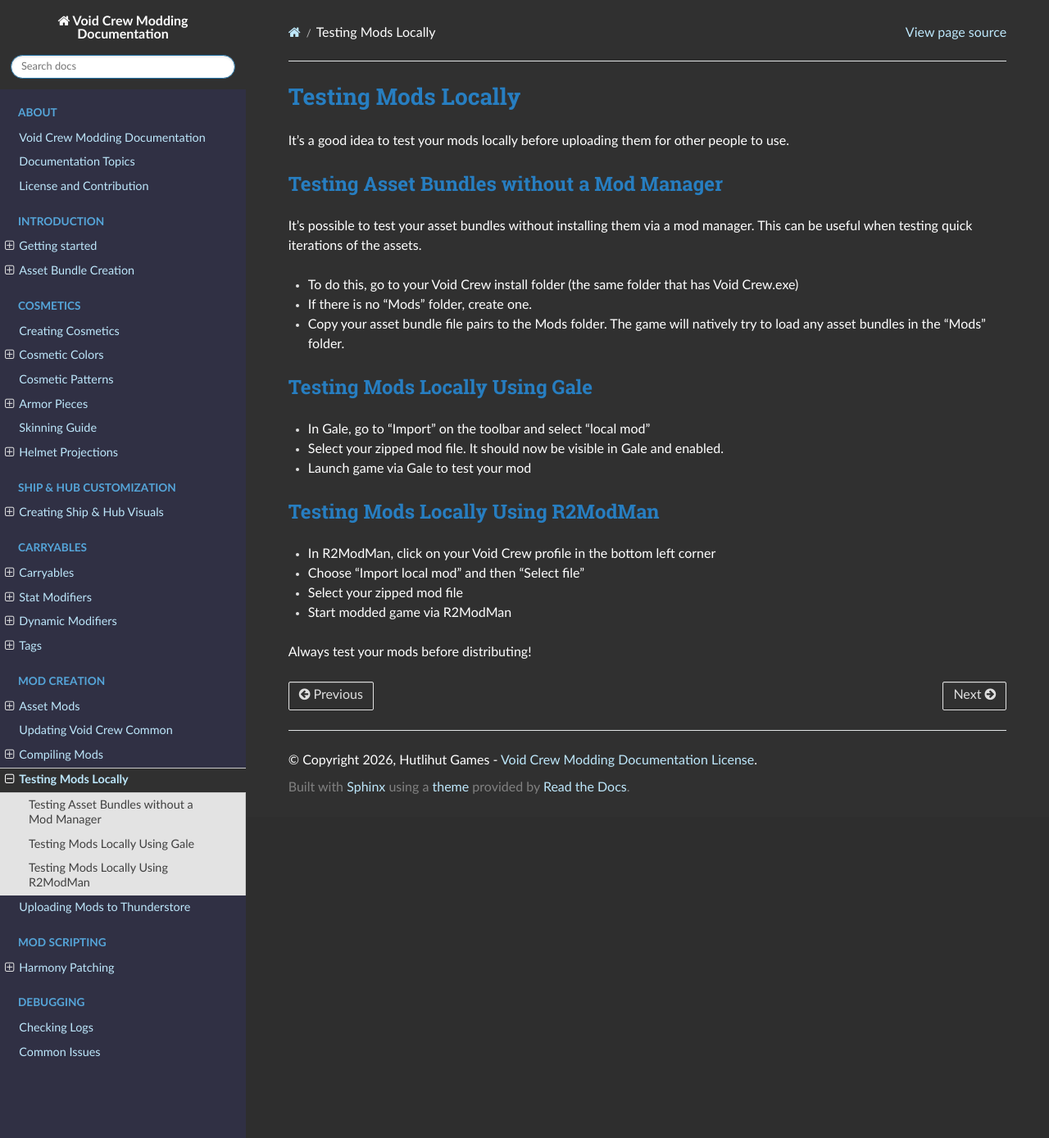
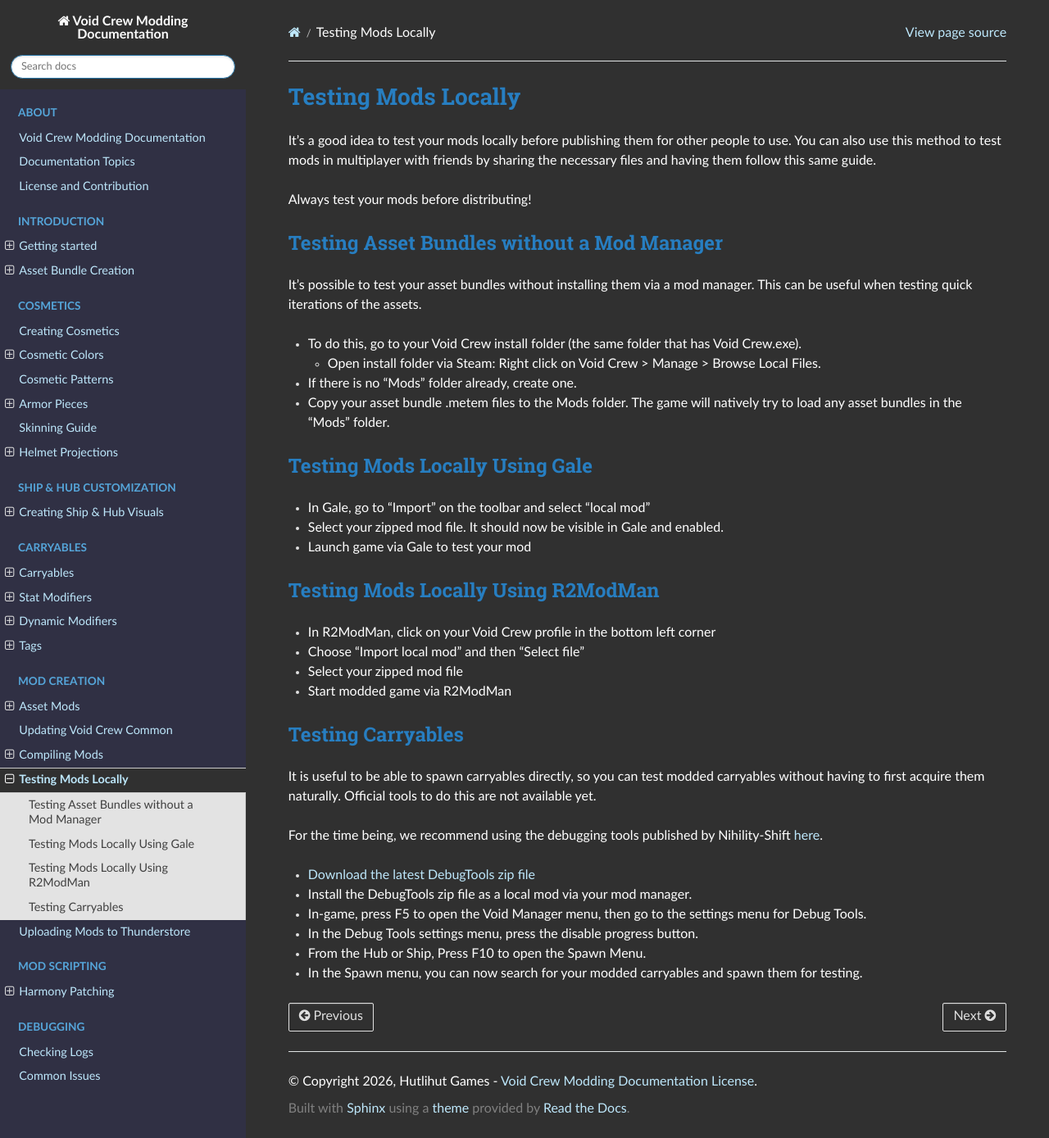
Before and after one commit to HutlihutGames/void_crew_modding_documentation, a Sphinx documentation site: the page built from Docs/ModCreation/TestingModsLocally.md, in a window 1280 px wide and 1389 px high. Shown: the whole window at 82% size. Built offline with Sphinx 7.4.7 and the Read the Docs theme 3.1.0, drawn with Linux system fonts in a browser that asks for light colours.

Commit message:
Added reference to Nihility-Shift's debug tools in testing documentation

```diff
--- a/Docs/ModCreation/TestingModsLocally.md
+++ b/Docs/ModCreation/TestingModsLocally.md
@@ -1,13 +1,17 @@
 # Testing Mods Locally
-It's a good idea to test your mods locally before uploading them for other people to use.
+It's a good idea to test your mods locally before publishing them for other people to use.
+You can also use this method to test mods in multiplayer with friends by sharing the necessary files and having them follow this same guide.
+
+Always test your mods before distributing!
 
 ## Testing Asset Bundles without a Mod Manager
 It's possible to test your asset bundles without installing them via a mod manager.
 This can be useful when testing quick iterations of the assets.
 
-- To do this, go to your Void Crew install folder (the same folder that has Void Crew.exe)
-- If there is no "Mods" folder, create one.
-- Copy your asset bundle file pairs to the Mods folder. The game will natively try to load any asset bundles in the "Mods" folder.
+- To do this, go to your Void Crew install folder (the same folder that has Void Crew.exe).
+  - Open install folder via Steam: Right click on Void Crew > Manage > Browse Local Files.
+- If there is no "Mods" folder already, create one.
+- Copy your asset bundle .metem files to the Mods folder. The game will natively try to load any asset bundles in the "Mods" folder.
 
 ## Testing Mods Locally Using Gale
 - In Gale, go to "Import" on the toolbar and select "local mod"
@@ -20,4 +24,14 @@ This can be useful when testing quick iterations of the assets.
 - Select your zipped mod file
 - Start modded game via R2ModMan
 
-Always test your mods before distributing!
+## Testing Carryables
+It is useful to be able to spawn carryables directly, so you can test modded carryables without having to first acquire them naturally.
+Official tools to do this are not available yet.
+
+For the time being, we recommend using the debugging tools published by Nihility-Shift [here](https://github.com/Nihility-Shift/VoidCrew.DebugTools).
+- [Download the latest DebugTools zip file](https://github.com/Nihility-Shift/VoidCrew.DebugTools/releases/tag/0.0.4)
+- Install the DebugTools zip file as a local mod via your mod manager.
+- In-game, press F5 to open the Void Manager menu, then go to the settings menu for Debug Tools.
+- In the Debug Tools settings menu, press the disable progress button.
+- From the Hub or Ship, Press F10 to open the Spawn Menu.
+- In the Spawn menu, you can now search for your modded carryables and spawn them for testing.
```
